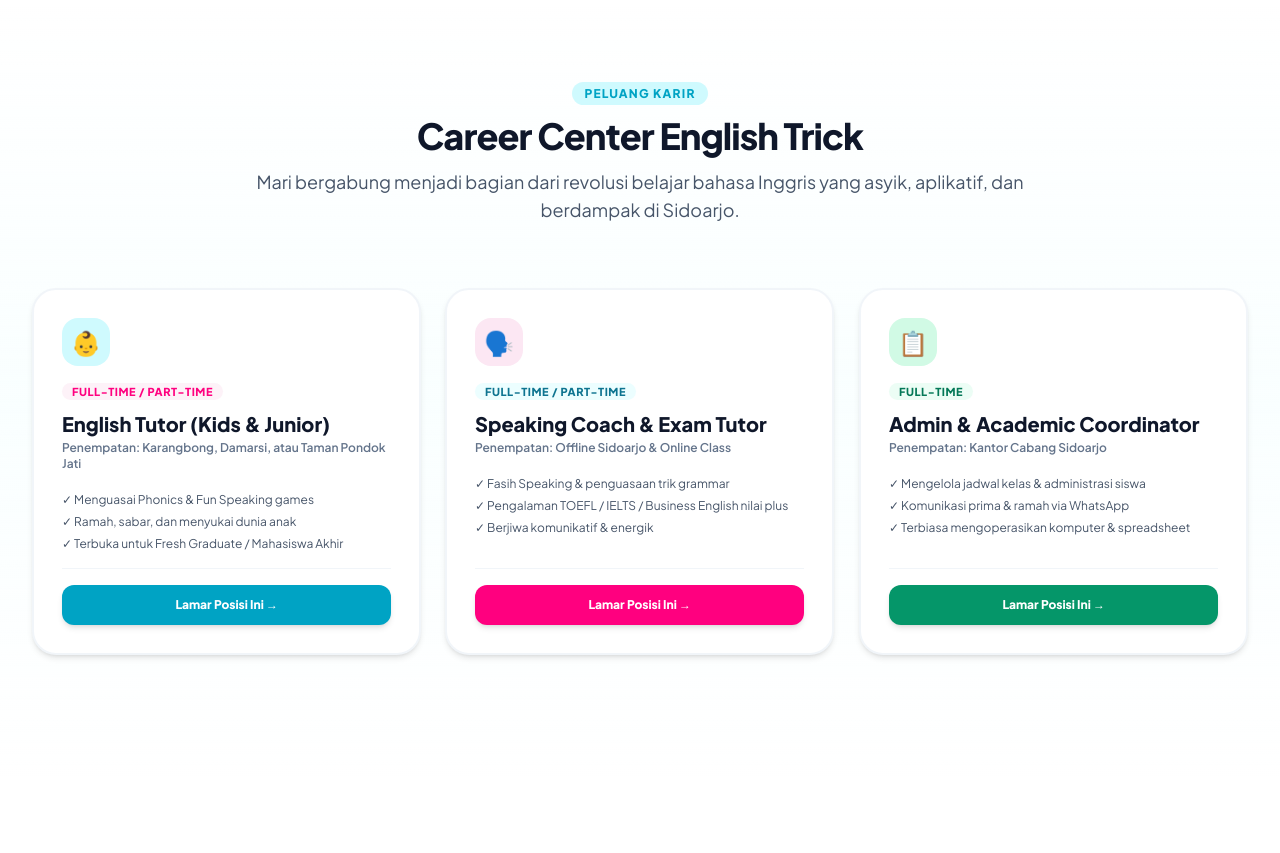
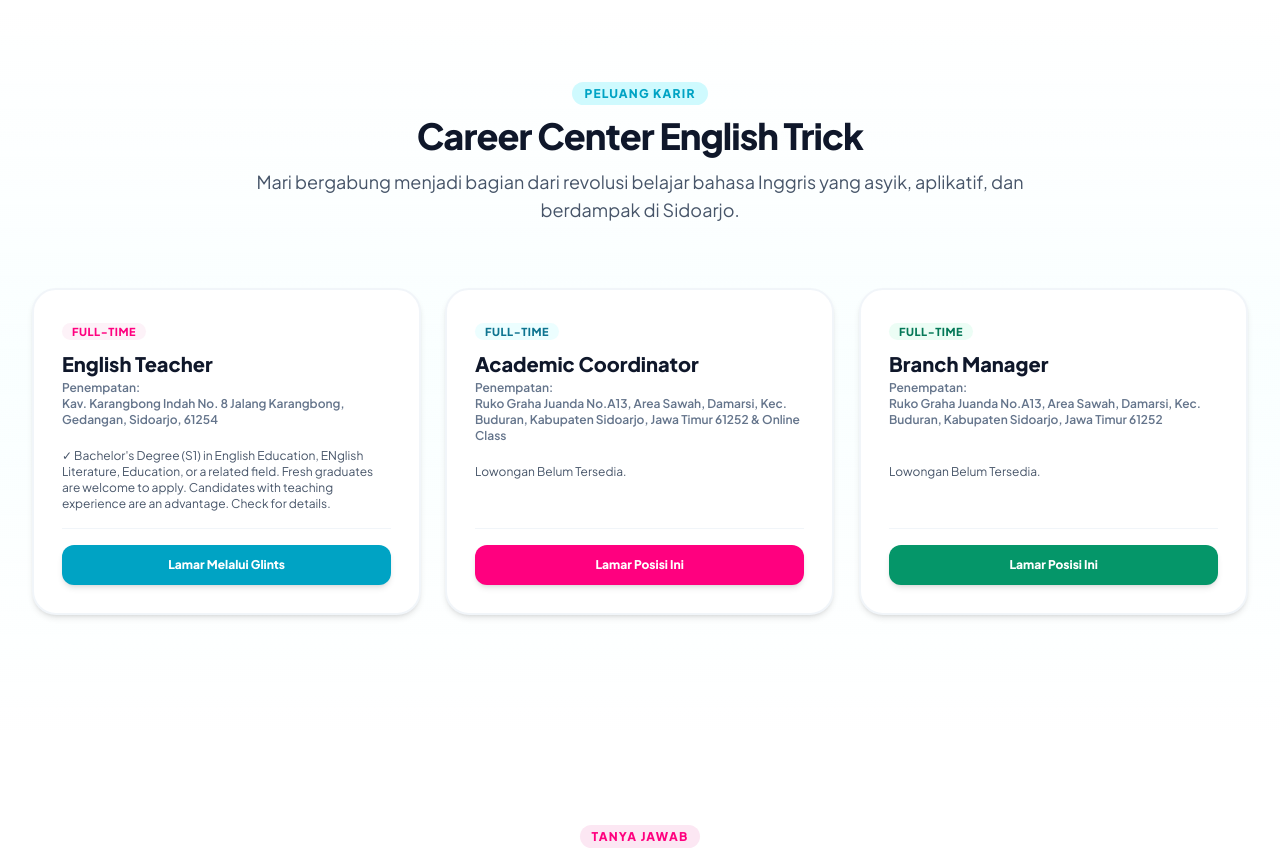
Before and after one commit to Robinno11/english-trick-web, a Laravel app: template resources/views/home.blade.php in a window 1280 px wide. Shown: the part 5370-6223 px from the top of the page. Run offline with Laravel 12, Linux system fonts and the light colour scheme; the template is opened without the code that fills it, so the values that code supplies are empty; some libraries are stand-ins or nearby versions.

Commit message:
memperbaiki career center

```diff
--- a/resources/views/home.blade.php
+++ b/resources/views/home.blade.php
@@ -920,23 +920,22 @@
             <!-- Position 1 -->
             <div class="bg-white p-7 rounded-3xl border-2 border-slate-100 shadow-md hover:shadow-xl hover:border-et-cyan transition-all space-y-4 flex flex-col justify-between reveal-child">
                 <div class="space-y-3">
-                    <div class="w-12 h-12 rounded-2xl bg-cyan-100 text-et-cyan flex items-center justify-center text-2xl">
+                    <!-- <div class="w-12 h-12 rounded-2xl bg-cyan-100 text-et-cyan flex items-center justify-center text-2xl">
                         👶
-                    </div>
+                    </div> -->
                     <div>
-                        <span class="text-[11px] font-black uppercase tracking-wider text-et-pink bg-pink-50 px-2.5 py-0.5 rounded-full">Full-Time / Part-Time</span>
-                        <h3 class="text-xl font-black text-slate-900 mt-2">English Tutor (Kids & Junior)</h3>
-                        <p class="text-xs text-slate-500 font-semibold mt-0.5">Penempatan: Karangbong, Damarsi, atau Taman Pondok Jati</p>
+                        <span class="text-[11px] font-black uppercase tracking-wider text-et-pink bg-pink-50 px-2.5 py-0.5 rounded-full">Full-Time</span>
+                        <h3 class="text-xl font-black text-slate-900 mt-2">English Teacher</h3>
+                        <p class="text-xs text-slate-500 font-semibold mt-0.5">Penempatan:<br>Kav. Karangbong Indah No. 8 Jalang Karangbong, Gedangan, Sidoarjo, 61254<br></p>
                     </div>
                     <ul class="text-xs text-slate-600 space-y-1.5 pt-2">
-                        <li class="flex items-center gap-2">✓ Menguasai Phonics & Fun Speaking games</li>
-                        <li class="flex items-center gap-2">✓ Ramah, sabar, dan menyukai dunia anak</li>
-                        <li class="flex items-center gap-2">✓ Terbuka untuk Fresh Graduate / Mahasiswa Akhir</li>
+                        <li class="flex items-center gap-2">✓ Bachelor's Degree (S1) in English Education, ENglish Literature, Education, or a related field. Fresh graduates are welcome to apply. Candidates with teaching experience are an advantage. Check for details.</li>
+
                     </ul>
                 </div>
                 <div class="pt-4 border-t border-slate-100">
-                    <a href="https://api.whatsapp.com/send?phone=6285385120633&text={{ urlencode('Halo Admin English Trick Karangbong! Saya tertarik melamar posisi: English Tutor (Kids & Junior). Mohon info prosedur seleksi dan pengiriman CV.') }}" target="_blank" rel="noopener noreferrer" class="w-full py-3 rounded-xl bg-et-cyan hover:bg-et-cyan-dark text-white font-black text-xs text-center flex items-center justify-center gap-1.5 transition-all shadow-md">
-                        <span>Lamar Posisi Ini &rarr;</span>
+                    <a href="https://glints.com/id/opportunities/jobs/guru-bahasa-inggris/4ab7e43c-f592-40f6-a309-923b0abbd215?utm_medium=share&utm_campaign=marketplace&utm_source=whatsapp') }}" target="_blank" rel="noopener noreferrer" class="w-full py-3 rounded-xl bg-et-cyan hover:bg-et-cyan-dark text-white font-black text-xs text-center flex items-center justify-center gap-1.5 transition-all shadow-md">
+                        <span>Lamar Melalui Glints</span>
                     </a>
                 </div>
             </div>
@@ -944,23 +943,21 @@
             <!-- Position 2 -->
             <div class="bg-white p-7 rounded-3xl border-2 border-slate-100 shadow-md hover:shadow-xl hover:border-et-pink transition-all space-y-4 flex flex-col justify-between reveal-child reveal-delay-1">
                 <div class="space-y-3">
-                    <div class="w-12 h-12 rounded-2xl bg-pink-100 text-et-pink flex items-center justify-center text-2xl">
+                    <!-- <div class="w-12 h-12 rounded-2xl bg-pink-100 text-et-pink flex items-center justify-center text-2xl">
                         🗣️
-                    </div>
+                    </div> -->
                     <div>
-                        <span class="text-[11px] font-black uppercase tracking-wider text-cyan-700 bg-cyan-50 px-2.5 py-0.5 rounded-full">Full-Time / Part-Time</span>
-                        <h3 class="text-xl font-black text-slate-900 mt-2">Speaking Coach & Exam Tutor</h3>
-                        <p class="text-xs text-slate-500 font-semibold mt-0.5">Penempatan: Offline Sidoarjo & Online Class</p>
+                        <span class="text-[11px] font-black uppercase tracking-wider text-cyan-700 bg-cyan-50 px-2.5 py-0.5 rounded-full">Full-Time</span>
+                        <h3 class="text-xl font-black text-slate-900 mt-2">Academic Coordinator</h3>
+                        <p class="text-xs text-slate-500 font-semibold mt-0.5">Penempatan: <br>Ruko Graha Juanda No.A13, Area Sawah, Damarsi, Kec. Buduran, Kabupaten Sidoarjo, Jawa Timur 61252 & Online Class<br></p>
                     </div>
                     <ul class="text-xs text-slate-600 space-y-1.5 pt-2">
-                        <li class="flex items-center gap-2">✓ Fasih Speaking & penguasaan trik grammar</li>
-                        <li class="flex items-center gap-2">✓ Pengalaman TOEFL / IELTS / Business English nilai plus</li>
-                        <li class="flex items-center gap-2">✓ Berjiwa komunikatif & energik</li>
+                        <li class="flex items-center gap-2">Lowongan Belum Tersedia.</li>
                     </ul>
                 </div>
                 <div class="pt-4 border-t border-slate-100">
-                    <a href="https://api.whatsapp.com/send?phone=6285385120633&text={{ urlencode('Halo Admin English Trick Karangbong! Saya tertarik melamar posisi: Speaking Coach & Exam Tutor. Mohon info prosedur seleksi dan pengiriman CV.') }}" target="_blank" rel="noopener noreferrer" class="w-full py-3 rounded-xl bg-et-pink hover:bg-et-pink-hover text-white font-black text-xs text-center flex items-center justify-center gap-1.5 transition-all shadow-md">
-                        <span>Lamar Posisi Ini &rarr;</span>
+                    <a rel="noopener noreferrer" class="w-full py-3 rounded-xl bg-et-pink hover:bg-et-pink-hover text-white font-black text-xs text-center flex items-center justify-center gap-1.5 transition-all shadow-md">
+                        <span>Lamar Posisi Ini</span>
                     </a>
                 </div>
             </div>
@@ -968,23 +965,21 @@
             <!-- Position 3 -->
             <div class="bg-white p-7 rounded-3xl border-2 border-slate-100 shadow-md hover:shadow-xl hover:border-emerald-500 transition-all space-y-4 flex flex-col justify-between reveal-child reveal-delay-2">
                 <div class="space-y-3">
-                    <div class="w-12 h-12 rounded-2xl bg-emerald-100 text-emerald-600 flex items-center justify-center text-2xl">
+                    <!-- <div class="w-12 h-12 rounded-2xl bg-emerald-100 text-emerald-600 flex items-center justify-center text-2xl">
                         📋
-                    </div>
+                    </div> -->
                     <div>
                         <span class="text-[11px] font-black uppercase tracking-wider text-emerald-700 bg-emerald-50 px-2.5 py-0.5 rounded-full">Full-Time</span>
-                        <h3 class="text-xl font-black text-slate-900 mt-2">Admin & Academic Coordinator</h3>
-                        <p class="text-xs text-slate-500 font-semibold mt-0.5">Penempatan: Kantor Cabang Sidoarjo</p>
+                        <h3 class="text-xl font-black text-slate-900 mt-2">Branch Manager</h3>
+                        <p class="text-xs text-slate-500 font-semibold mt-0.5">Penempatan: <br>Ruko Graha Juanda No.A13, Area Sawah, Damarsi, Kec. Buduran, Kabupaten Sidoarjo, Jawa Timur 61252<br></p>
                     </div>
                     <ul class="text-xs text-slate-600 space-y-1.5 pt-2">
-                        <li class="flex items-center gap-2">✓ Mengelola jadwal kelas & administrasi siswa</li>
-                        <li class="flex items-center gap-2">✓ Komunikasi prima & ramah via WhatsApp</li>
-                        <li class="flex items-center gap-2">✓ Terbiasa mengoperasikan komputer & spreadsheet</li>
+                        <li class="flex items-center gap-2"><br>Lowongan Belum Tersedia.<br></li>
                     </ul>
                 </div>
                 <div class="pt-4 border-t border-slate-100">
-                    <a href="https://api.whatsapp.com/send?phone=6285385120633&text={{ urlencode('Halo Admin English Trick Karangbong! Saya tertarik melamar posisi: Admin & Academic Coordinator. Mohon info prosedur seleksi dan pengiriman CV.') }}" target="_blank" rel="noopener noreferrer" class="w-full py-3 rounded-xl bg-emerald-600 hover:bg-emerald-700 text-white font-black text-xs text-center flex items-center justify-center gap-1.5 transition-all shadow-md">
-                        <span>Lamar Posisi Ini &rarr;</span>
+                    <a rel="nooponer noreferrer" class="w-full py-3 rounded-xl bg-emerald-600 hover:bg-emerald-700 text-white font-black text-xs text-center flex items-center justify-center gap-1.5 transition-all shadow-md">
+                        <span>Lamar Posisi Ini</span>
                     </a>
                 </div>
             </div>
```
